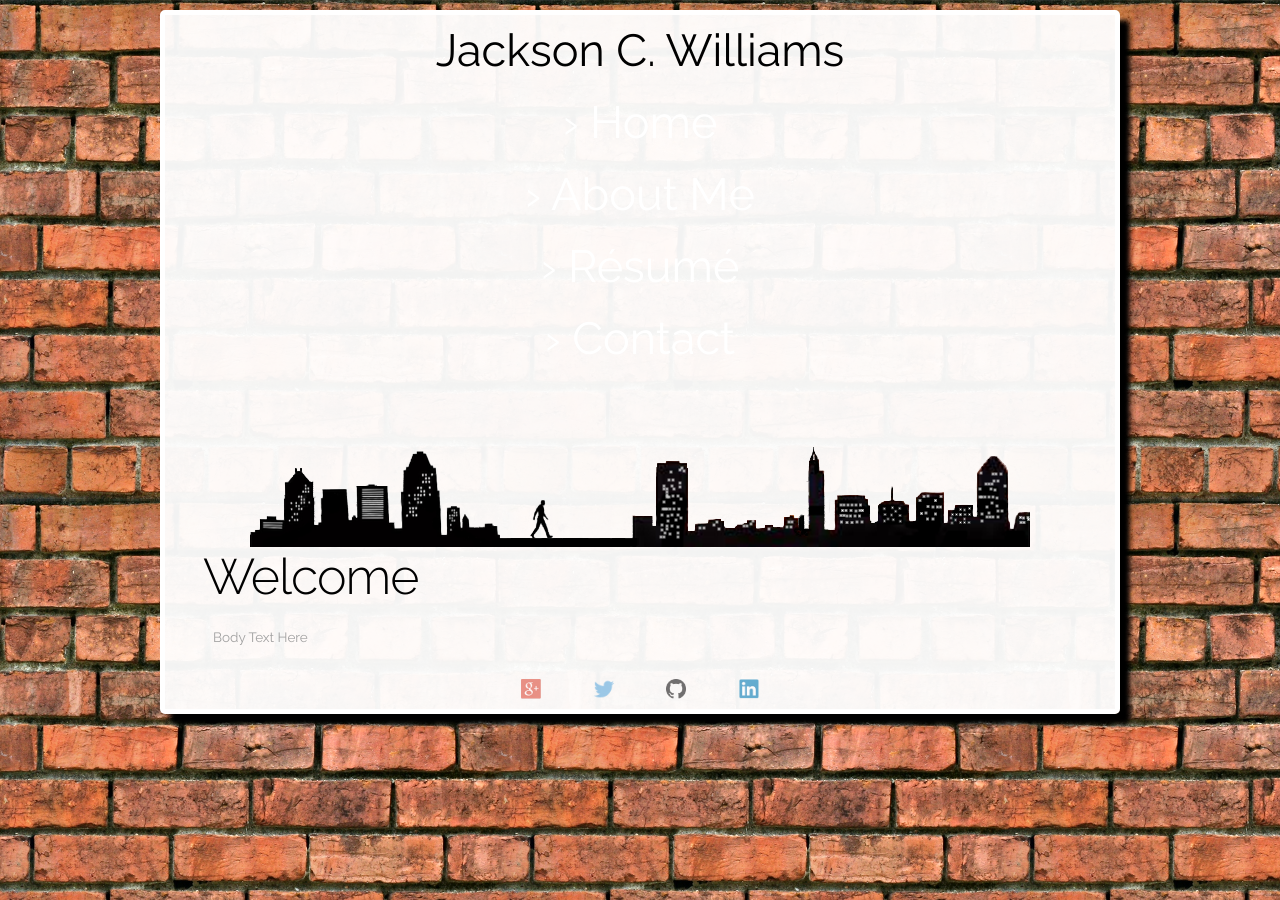
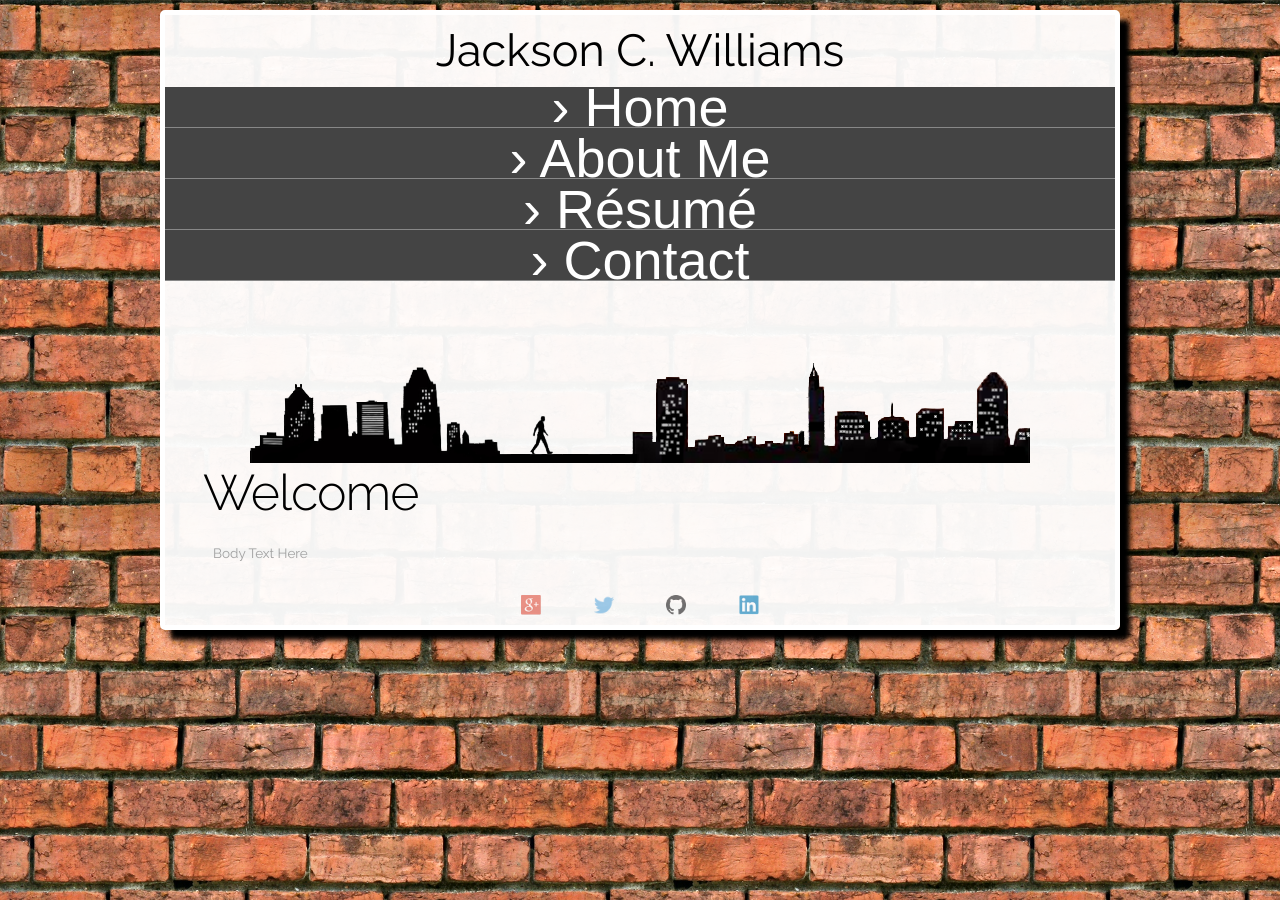
Before and after one commit to jacksoncwilliams/jackson-erin, a Jekyll site: the page built from fleektryout.html, in a window 1280 px wide. Built offline with Jekyll 4.4.1, drawn with Linux system fonts in a browser that asks for light colours.

Commit message:
Update fleek.html

```diff
--- a/_layouts/fleek.html
+++ b/_layouts/fleek.html
@@ -40,11 +40,13 @@
 
     <!--Navigation-->
       <div class="nav">
+      <ul>
+        <li><a href="/" title="Home">&rsaquo; Home</a></li>
+        <li><a href="/aboutme" title="About Me">&rsaquo; About Me</a></li>
+        <li><a href="/résumé" title="Résumé">&rsaquo; Résumé</a></li>
+        <li><a href="/contact" title="Contact">&rsaquo; Contact</a></li>
+      </ul>
 
-        <a href="/" title="Home">&rsaquo; Home</a>
-        <a href="/aboutme" title="About Me">&rsaquo; About Me</a>
-        <a href="/résumé" title="Résumé">&rsaquo; Résumé</a>
-        <a href="/contact" title="Contact">&rsaquo; Contact</a>
         </a><br />
         </div>
         <div id="mainlogo">
```
